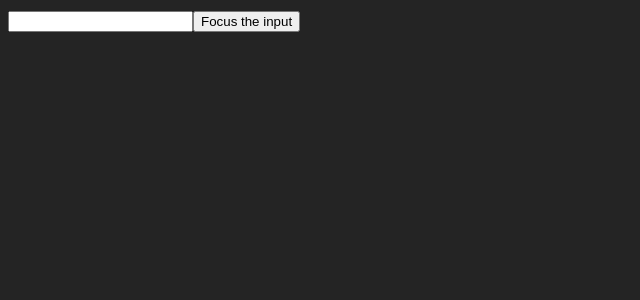
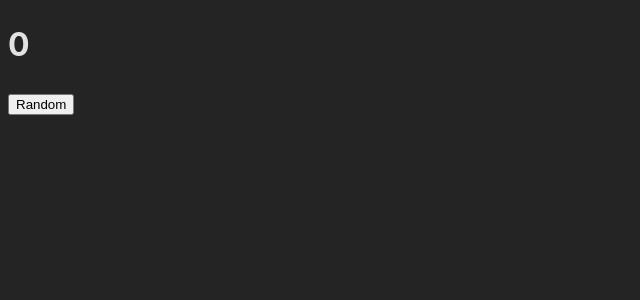
Before and after one commit to legodev/react, a React (Vite) app: page / in a window 1280 px wide. Shown: the top 300 px of the page, without its empty margins (0-640 px from the left). Built offline with nearby package versions, Linux system fonts and the light colour scheme.

Commit message:
Exercice random number

```diff
--- a/src/App.jsx
+++ b/src/App.jsx
@@ -1,21 +1,14 @@
-// import { useState } from 'react'
-import { useRef } from 'react'
+import { useState } from 'react'
 
 export default function TextInputWithFocusButton() {
-  const inputEl = useRef(null)
-  const onButtonClick = () => {
-    // `current` points to the mounted text input element
-    inputEl.current.focus()
+  const [message,setMessage] = useState(0)
+  function handleClick () {
+    setMessage(Math.round(Math.random() * 10))
   }
-
-  const fruits = ['Pear', 'Banana', 'Apple', 'Orange', 'Pineapple']
-  const [f1,f2,f3] = fruits
-  console.log(f1,f2,f3);
-
   return (
     <>
-      <input ref={inputEl} type="text" />
-      <button onClick={onButtonClick}>Focus the input</button>
+      <h1>{message}</h1>
+      <button onClick={handleClick}>Random</button>
     </>
   )
 }
```
